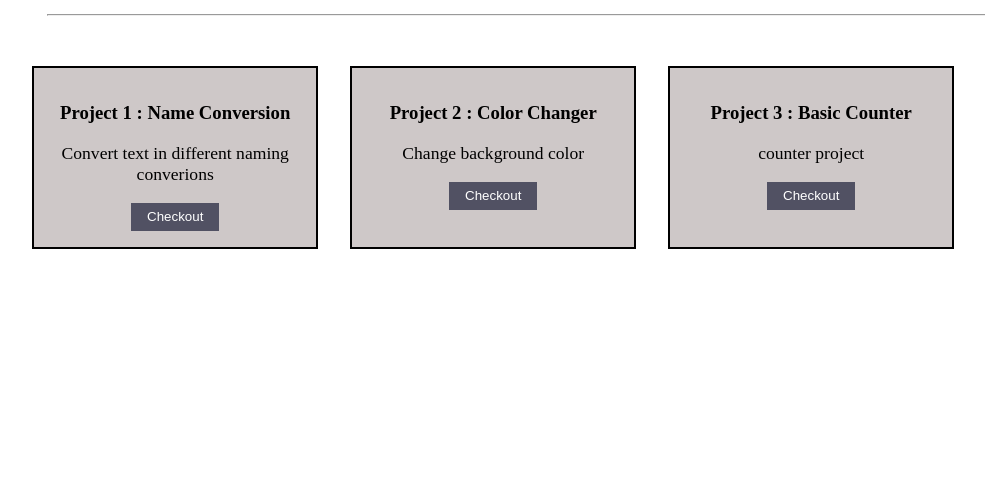
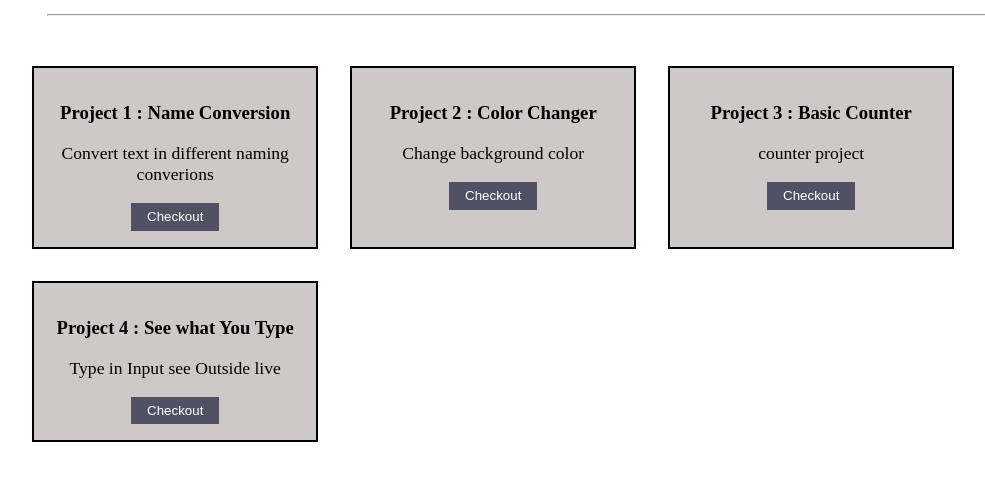
Before and after one commit to Ashish-Nagar-027/Js-assignments-projects, a plain HTML site: page index.html in a window 1280 px wide. Shown: the part 104-584 px from the top of the page, without its empty margins (55-1040 px from the left). Drawn offline with Linux system fonts and the light colour scheme.

Commit message:
see what you type project added

```diff
--- /dev/null
+++ b/4. SeeWhatYouType/style.css
@@ -0,0 +1,22 @@
+body {
+  background-color: #2827cc;
+  display: flex;
+  justify-content: center;
+  height: 100vh;
+  align-items: center;
+}
+
+.container {
+  background-color: #fff;
+  padding: 50px 100px 50px 100px;
+  border-radius: 20px;
+}
+
+h1 {
+  margin-bottom: 50px;
+  text-align: center;
+}
+
+textarea {
+  width: 500px;
+}
--- a/index.html
+++ b/index.html
@@ -78,6 +78,11 @@
           <p>counter project</p>
           <button><a href="./3. BasicCounter/index.html">Checkout</a></button>
         </div>
+        <div class="project">
+          <h3>Project 4 : See what You Type</h3>
+          <p>Type in Input see Outside live</p>
+          <button><a href="./4. SeeWhatYouType/index.html">Checkout</a></button>
+        </div>
       </div>
     </div>
   </body>
```
Also changed, not shown: 4. SeeWhatYouType/index.html (added, +27 -0 lines), 4. SeeWhatYouType/Image/See_What_You_Type.png (added), 1 other file.
